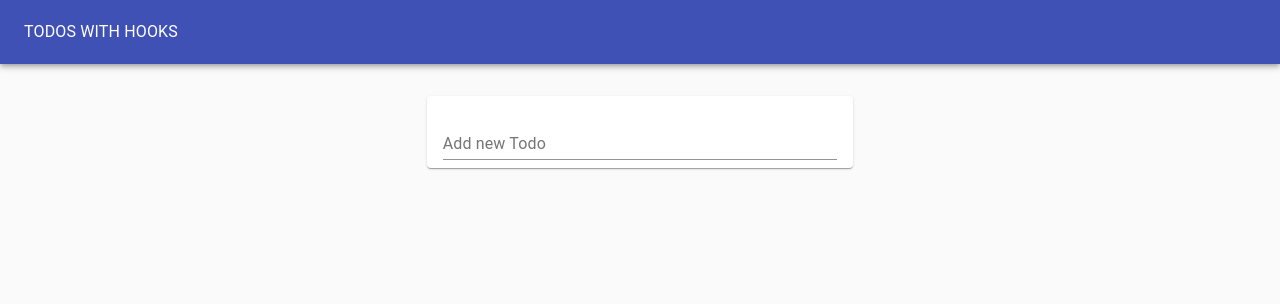
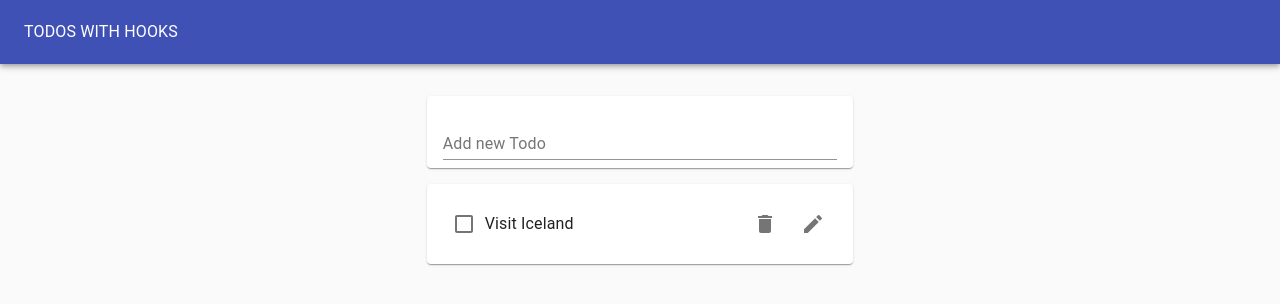
Before and after one commit to k-son/react-hooks-todo-app, a React (Create React App) app: page / in a window 1280 px wide. Shown: the top 304 px of the page. Built offline with nearby package versions, Linux system fonts and the light colour scheme.

Commit message:
Create useLocalStorageState hook

```diff
--- a/src/TodoApp.js
+++ b/src/TodoApp.js
@@ -9,12 +9,8 @@
 import TodoForm from './TodoForm';
 
 function TodoApp() {
-  const initialTodos = JSON.parse(window.localStorage.getItem('todos') || '[]');
+  const initialTodos = [{id: 1, task: 'Visit Iceland', completed: false}];
   const { todos, addTodo, removeTodo, toggleTodo, editTodo } = useTodoState(initialTodos);
-
-  useEffect(() => {
-    window.localStorage.setItem('todos', JSON.stringify(todos));
-  }, [todos]);
 
   return (
     <Paper
--- /dev/null
+++ b/src/hooks/useLocalStorageState.js
@@ -0,0 +1,24 @@
+import { useState, useEffect } from 'react';
+
+function UseLocalStorageState(key, defaultVal ) {
+  // make piece of state, based on value in localstorage (or default)
+  const [state, setState] = useState(() => {
+    let val;
+    try {
+      val = JSON.parse(window.localStorage.getItem(key) || String(defaultVal))
+    }
+    catch (e) {
+      val = defaultVal;
+    }
+    return val;
+  })
+
+  // use useEffect to update local storage when state changes
+  useEffect(() => {
+    window.localStorage.setItem(key, JSON.stringify(state));
+  }, [state]);
+
+  return [state, setState];
+}
+
+export default UseLocalStorageState;
--- a/src/hooks/useTodoState.js
+++ b/src/hooks/useTodoState.js
@@ -1,8 +1,8 @@
-import { useState } from 'react';
+import useLocalStorageState from './useLocalStorageState';
 import { v4 as uuidv4 } from 'uuid';
 
 export default (initialTodos) => {
-  const [todos, setTodos] = useState(initialTodos);
+  const [todos, setTodos] = useLocalStorageState('todos', initialTodos);
   return {
     todos,
 
```
